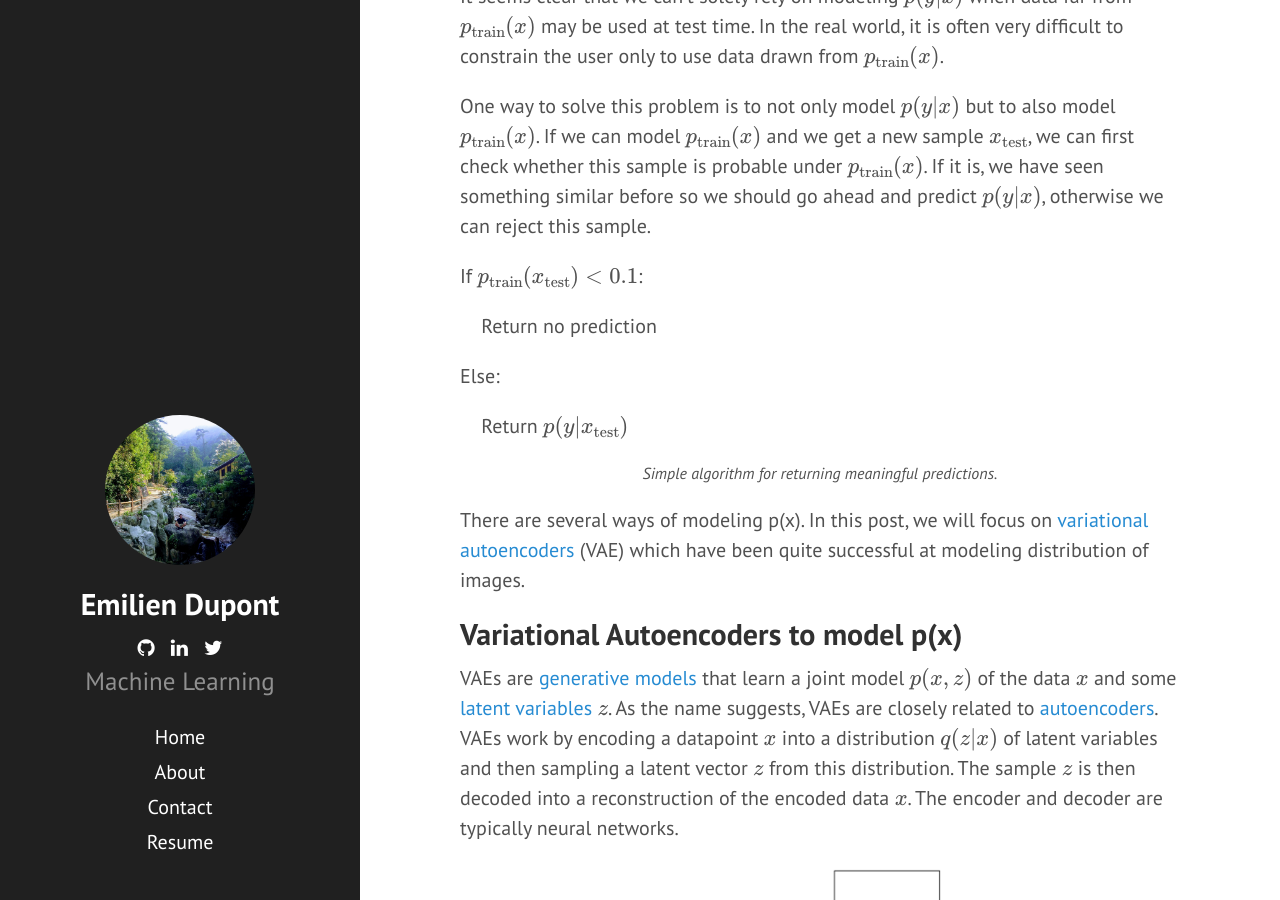
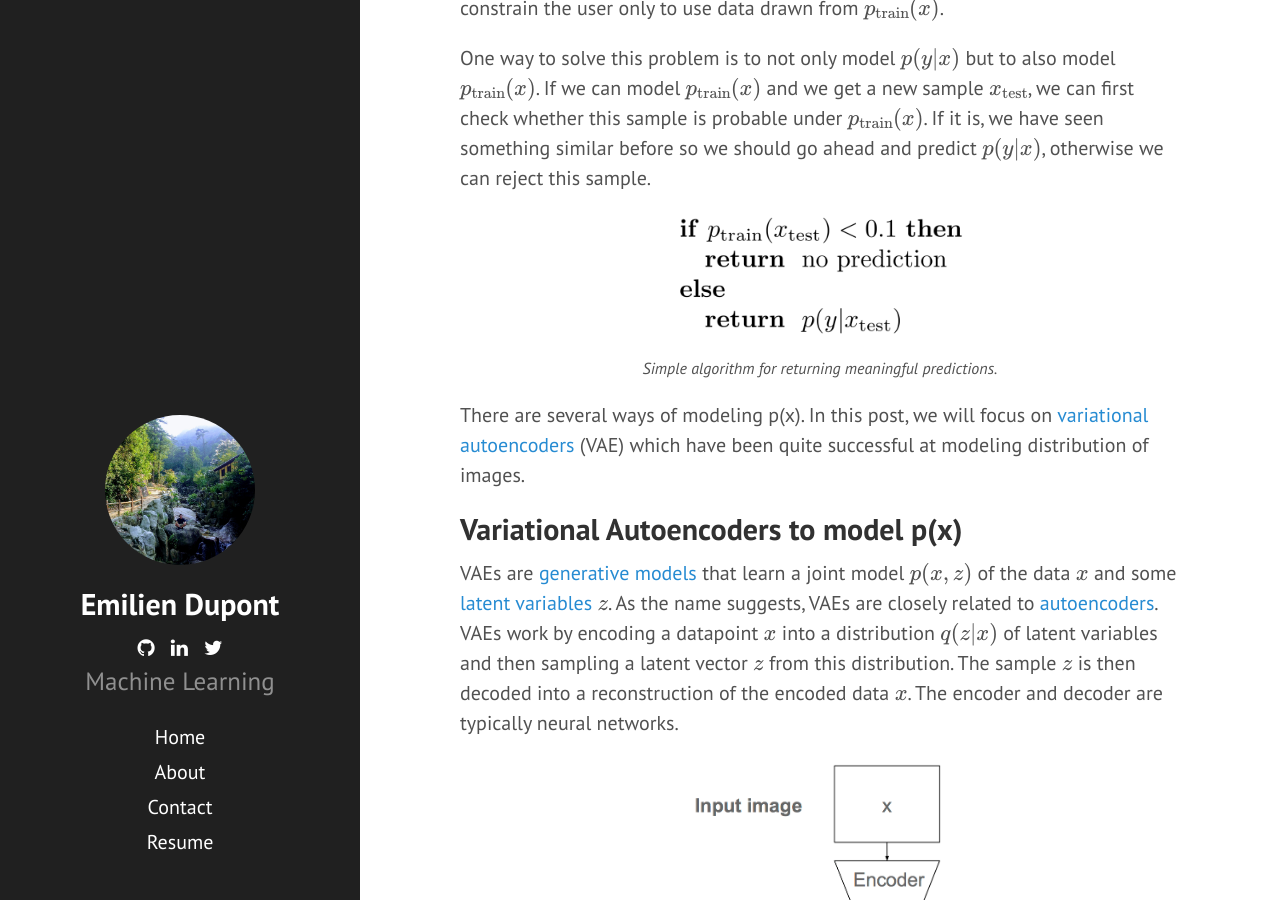
Before and after one commit to EmilienDupont/emiliendupont.github.io, a Jekyll site: the page built from _posts/2018-03-14-mnist-chicken.md, in a window 1280 px wide and 900 px high, scrolled down 5093 px. Built offline with Jekyll 4.4.1, drawn with Linux system fonts in a browser that asks for light colours; nearby versions of some CDN libraries; formulas are drawn with MathJax 3; comment, search, counter and statistics services are not loaded.

Commit message:
:sparkles: add algorithm picture

```diff
--- a/_posts/2018-03-14-mnist-chicken.md
+++ b/_posts/2018-03-14-mnist-chicken.md
@@ -7,7 +7,7 @@ img_excerpt: imgs/mnist-chicken/mnist-chicken-excerpt.png
 
 When you put a picture of a chicken through a model trained on [MNIST](https://en.wikipedia.org/wiki/MNIST_database), the model is 99.9% confident that the chicken is a 5. That’s not good.
 
-<img src="{{ site.url }}/imgs/mnist-chicken/mnist-grid-with-chicken.png" style="align:center; margin: 0 auto; width:100%;">
+<img src="{{ site.url }}/imgs/mnist-chicken/mnist-grid-with-chicken.png" style="align:center; margin: 0 auto; width:80%;">
 <p style="text-align: center; font-style: italic; font-size: 80%;">Images from MNIST and a chicken.</p>
 
 This problem does not just relate to chickens and digits but the fact that a neural net makes very confident predictions on data that does not come from the same distribution as the training data. While this example is artificial, it is common in practice for a machine learning model to be used on data that is very different from the data it was trained on. A self-driving car, for example, may encounter an unusual environment that was never seen during training. In such cases, the system should not be overly confident but instead let the driver know that it is not able to make a meaningful prediction.
@@ -73,14 +73,7 @@ It seems clear that we can’t solely rely on modeling $$ p(y \vert x) $$ when d
 
 One way to solve this problem is to not only model $$ p(y \vert x) $$ but to also model $$ p_{\text{train}}(x) $$. If we can model $$ p_{\text{train}}(x) $$ and we get a new sample $$ x_{\text{test}} $$, we can first check whether this sample is probable under $$ p_{\text{train}}(x) $$. If it is, we have seen something similar before so we should go ahead and predict $$ p(y \vert x) $$, otherwise we can reject this sample.
 
-If $$ p_{\text{train}}(x_{\text{test}}) < 0.1 $$:
-
-&nbsp;&nbsp;&nbsp;&nbsp;Return no prediction
-
-Else:
-
-&nbsp;&nbsp;&nbsp;&nbsp;Return $$ p(y \vert x_{\text{test}}) $$
-
+<img src="{{ site.url }}/imgs/mnist-chicken/algorithm.png" style="align:center; margin: 0 auto; width:40%;">
 <p style="text-align: center; font-style: italic; font-size: 80%;">Simple algorithm for returning meaningful predictions.</p>
 
 There are several ways of modeling p(x). In this post, we will focus on [variational autoencoders](https://arxiv.org/abs/1312.6114) (VAE) which have been quite successful at modeling distribution of images.
```
Also changed, not shown: imgs/mnist-chicken/algorithm.png (added).
